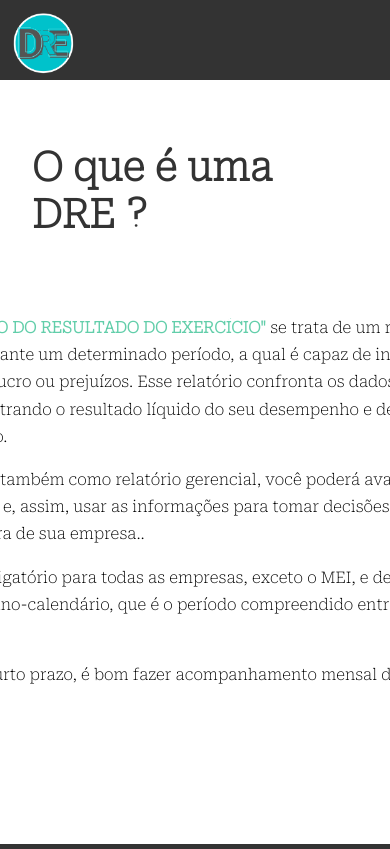
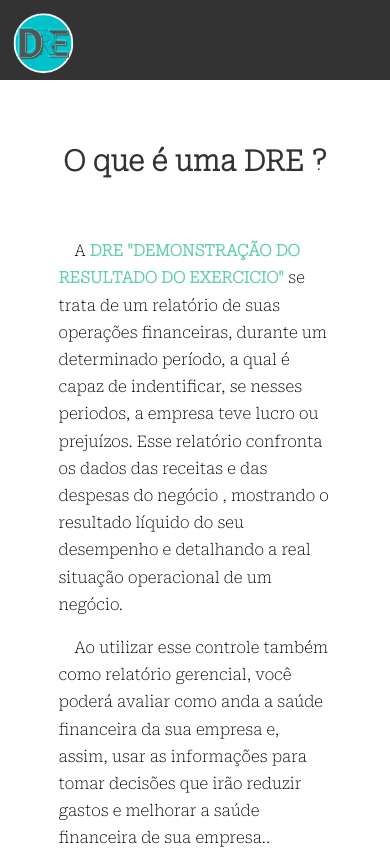
Before and after one commit to MuriloPrudencio/DRE, a Next.js app: page /sobre_dre in a window 390 px wide. Shown: the top 849 px of the page. Built offline with nearby package versions, Linux system fonts and the light colour scheme.

Commit message:
responsividade da pagia Entenda

```diff
--- a/styles/EntendaDRE.module.css
+++ b/styles/EntendaDRE.module.css
@@ -15,7 +15,7 @@
 }
 
 .entenda_container p {
-  width: 800px;
+  width: 70vw;
   line-height: 1.7em;
   text-indent: 1em;
 }
@@ -24,3 +24,9 @@
   font-weight: bold;
   color: #62ceaa;
 }
+
+@media (max-width: 758px) {
+  .entenda_container h1 {
+    font-size: 1.8em;
+  }
+}
```
